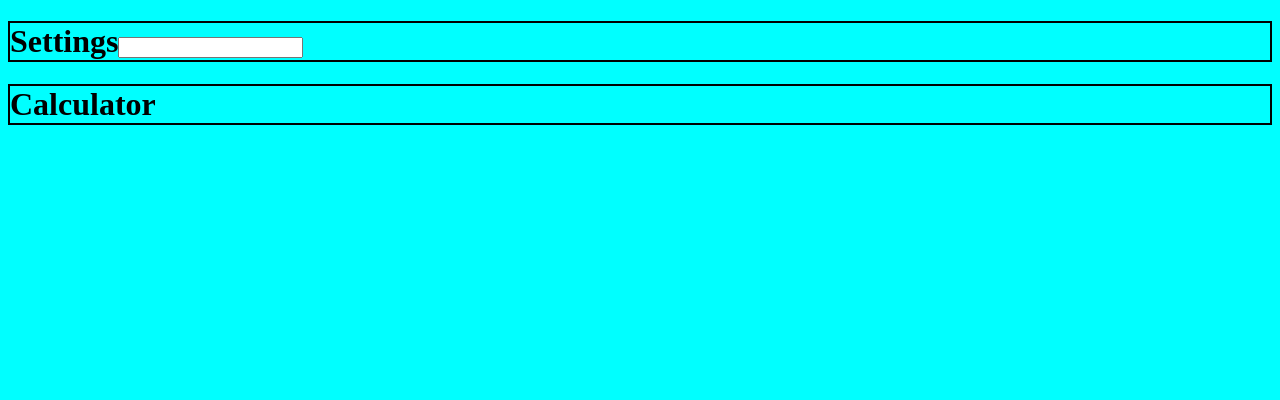
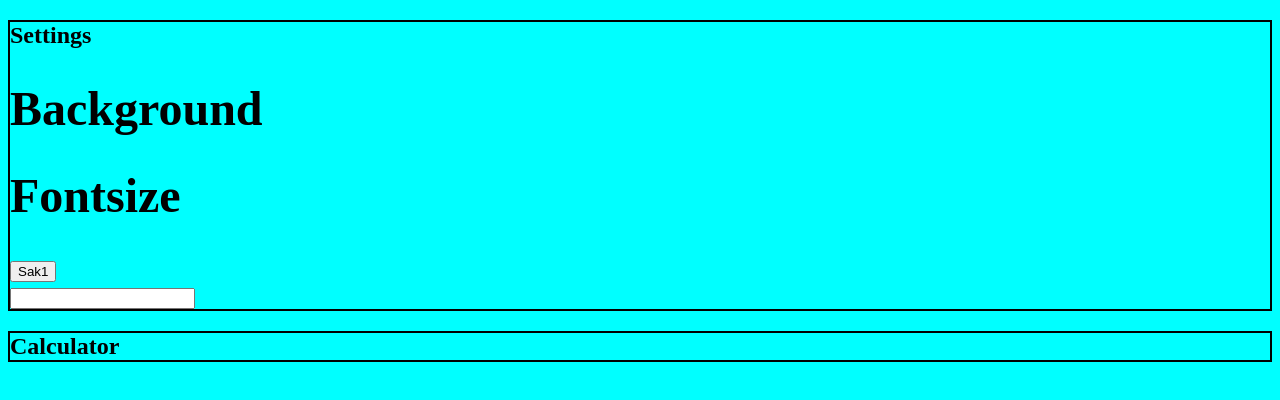
Before and after one commit to elliotabrahamsson/U220906X1, a plain HTML site: page public/index.html in a window 1280 px wide. Drawn offline with Linux system fonts and the light colour scheme.

Commit message:
added button and div

```diff
--- a/public/app.js
+++ b/public/app.js
@@ -25,23 +25,49 @@ console.log('I am alive!');
 
 build();
 
+
 function build() {
-    const target = document.getElementById('app');
-    const newSetting = document.createElement('h1');
+    const settingsDiv = document.createElement('div');
+    settingsDiv.setAttribute('id', 'Settings');
+    settingsDiv.id = 'kugg';
+    app.appendChild(settingsDiv);
+
+    const newSetting = document.createElement('h2');
     newSetting.innerHTML = 'Settings';
     newSetting.setAttribute("id", "setting");
-    target.appendChild(newSetting);
+    settingsDiv.appendChild(newSetting);
+    setting(newSetting);
 
 
-    const box = document.getElementById('app');
     const newInput = document.createElement('input');
     newInput.setAttribute("type", "text");
     newSetting.appendChild(newInput);
 
-    const targCalc = document.getElementById('app')
-    const newTitle = document.createElement('h1');
+    const newTitle = document.createElement('h2');
     newTitle.innerHTML = 'Calculator';
     newTitle.setAttribute("id", "Title");
-    targCalc.appendChild(newTitle);
+    app.appendChild(newTitle);
 
 }
+
+function setting(newSetting) {
+    const newBackground = document.createElement('h1');
+    newBackground.innerHTML = 'Background';
+    newBackground.setAttribute("id", "Background");
+    newSetting.appendChild(newBackground);
+
+    const newFont =document.createElement('h1');
+    newFont.innerHTML='Fontsize';
+    newFont.setAttribute("id", "Font");
+    newSetting.appendChild(newFont);
+
+    const newDropbtn = document.createElement('div');
+    newDropbtn.setAttribute('id', 'dropbtn');
+    newDropbtn.id='dropbtn';
+    newSetting.appendChild(newDropbtn);
+
+    const newDroplist = document.createElement('button');
+    newDroplist.setAttribute("id", "droplist");
+    newDroplist.innerHTML = 'Sak1', 'Sak2', 'Sak3';
+    newDropbtn.appendChild(newDroplist);
+}
--- a/public/main.css
+++ b/public/main.css
@@ -4,9 +4,15 @@ body{
 
 #setting {
     border: 2px solid black;
+
 }
 
 #Title {
     border: 2px solid black;
 
 }
+
+#droplist {
+display: inline-block;
+
+}
```
